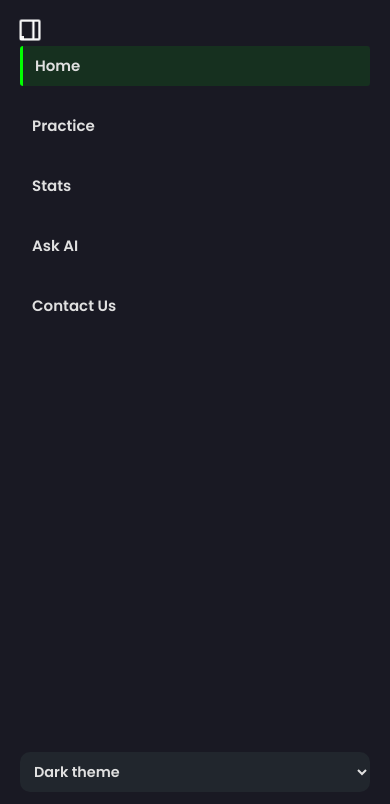
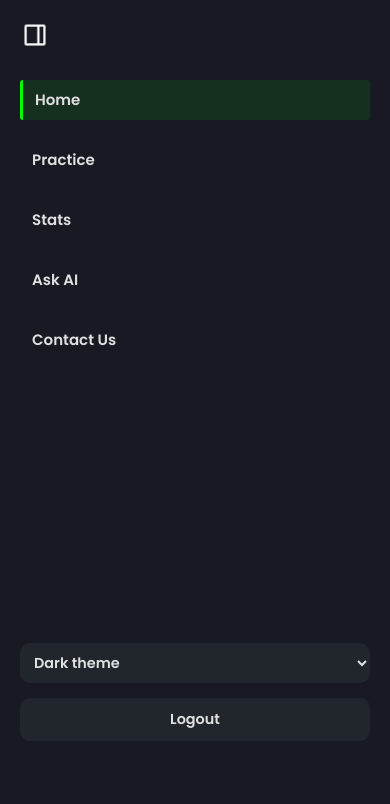
Before and after one commit to vikashgupta16/CodeBattle-Arena, a website: page client/private/HomePage/codigo.html in a window 390 px wide. Both pictures are taken after a click on the button "Open navigation menu". Shown: the top 804 px of the page. Drawn offline with nearby package versions, Linux system fonts and the light colour scheme.

Commit message:
fixed the sidebar

```diff
--- a/client/private/HomePage/codigo.css
+++ b/client/private/HomePage/codigo.css
@@ -49,7 +49,12 @@ body.light-theme {
     cursor: pointer;
     border: none;
     background-color: transparent;
-    z-index: 100;
+    z-index: 0;
+}
+
+.inside-logo-sidebar {
+    position: static;
+    margin-bottom: 30px;
 }
 
 .codingPageNav {
@@ -61,12 +66,16 @@ body.light-theme {
     top: 5%;
     left: 0;
     bottom: 5%;
-    z-index: 90;
+    z-index: 1;
     padding: 20px;
     border-radius: 0 30px 30px 0;
     transform: translateX(-100%);
     transition: transform 0.3s ease-in-out;
     visibility: hidden;
+}
+
+.codingPageNav ul {
+    position: relative;
 }
 
 .codingPageNav.show {
@@ -107,11 +116,13 @@ body.light-theme {
 }
 
 .nav-actions {
+    position: absolute;
     margin-top: auto;
     display: flex;
     flex-direction: column;
     gap: 15px;
     width: 100%;
+    top: 70%; /*don't change this and the position, otherwise the nav-action li will broke*/
 }
 
 #theme-toggle {
@@ -181,6 +192,15 @@ main {
     flex-direction: column;
     gap: 30px;
     max-width: 40%;
+}
+
+.welcome-txt {
+    display: flex;
+    flex-direction: column;
+    gap: 5px;
+    justify-content: center;
+    align-items: center;
+    margin-top: 10px;
 }
 
 .home-info {
--- a/client/private/HomePage/codigo.html
+++ b/client/private/HomePage/codigo.html
@@ -1,5 +1,6 @@
 <!DOCTYPE html>
 <html lang="en">
+
 <head>
     <meta charset="UTF-8">
     <meta name="viewport" content="width=device-width, initial-scale=1.0">
@@ -9,10 +10,11 @@
     <link rel="shortcut icon" href="assets/web-development.png" type="image/x-icon">
     <link href="https://fonts.googleapis.com/css2?family=Poppins:wght@400;600&display=swap" rel="stylesheet">
 </head>
+
 <body class="dark-theme">
     <button class="nav-toggle outside-logo-sidebar" aria-label="Open navigation menu"></button>
     <nav class="codingPageNav" aria-label="Main navigation">
-<button class="nav-close inside-logo-sidebar" aria-label="Close Navigation"></button>
+        <button class="nav-toggle inside-logo-sidebar" aria-label="Close Navigation"></button>
         <ul>
             <li><a href="#home" class="nav-link current" data-section="home">Home</a></li>
             <li><a href="#practice" class="nav-link" data-section="practice">Practice</a></li>
@@ -153,7 +155,7 @@
     <script src="https://unpkg.com/sweetalert/dist/sweetalert.min.js"></script>
 
     <script type="text/javascript">
-   (function(){
+        (function () {
             emailjs.init({
                 publicKey: "jS_OjCoYjCk6NEZxd",
             });
@@ -161,4 +163,5 @@
     </script>
     <script src="script.js"></script>
 </body>
+
 </html>
```
Lines whose indentation alone changed are shown as unchanged.
